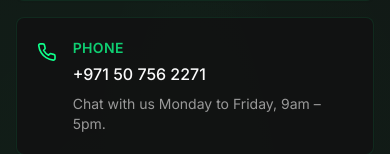
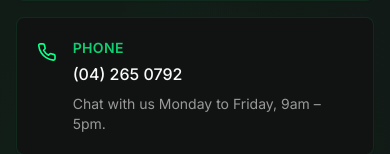
Before and after one commit to kushchvadim/injaz_website, a Next.js app: page /contact in a window 390 px wide. Shown: the part 538-692 px from the top of the page. Built offline with nearby package versions, Linux system fonts and the light colour scheme.

Commit message:
Update contact phone number on contact page

```diff
--- a/app/contact/page.tsx
+++ b/app/contact/page.tsx
@@ -25,8 +25,8 @@ const contactDetails = [
     icon: Phone,
     title: 'Phone',
     description: 'Chat with us Monday to Friday, 9am – 5pm.',
-    value: '+971 50 756 2271',
-    href: 'tel:+971507562271',
+    value: '(04) 265 0792',
+    href: 'tel:+97142650792',
   },
   {
     icon: MapPin,
```
